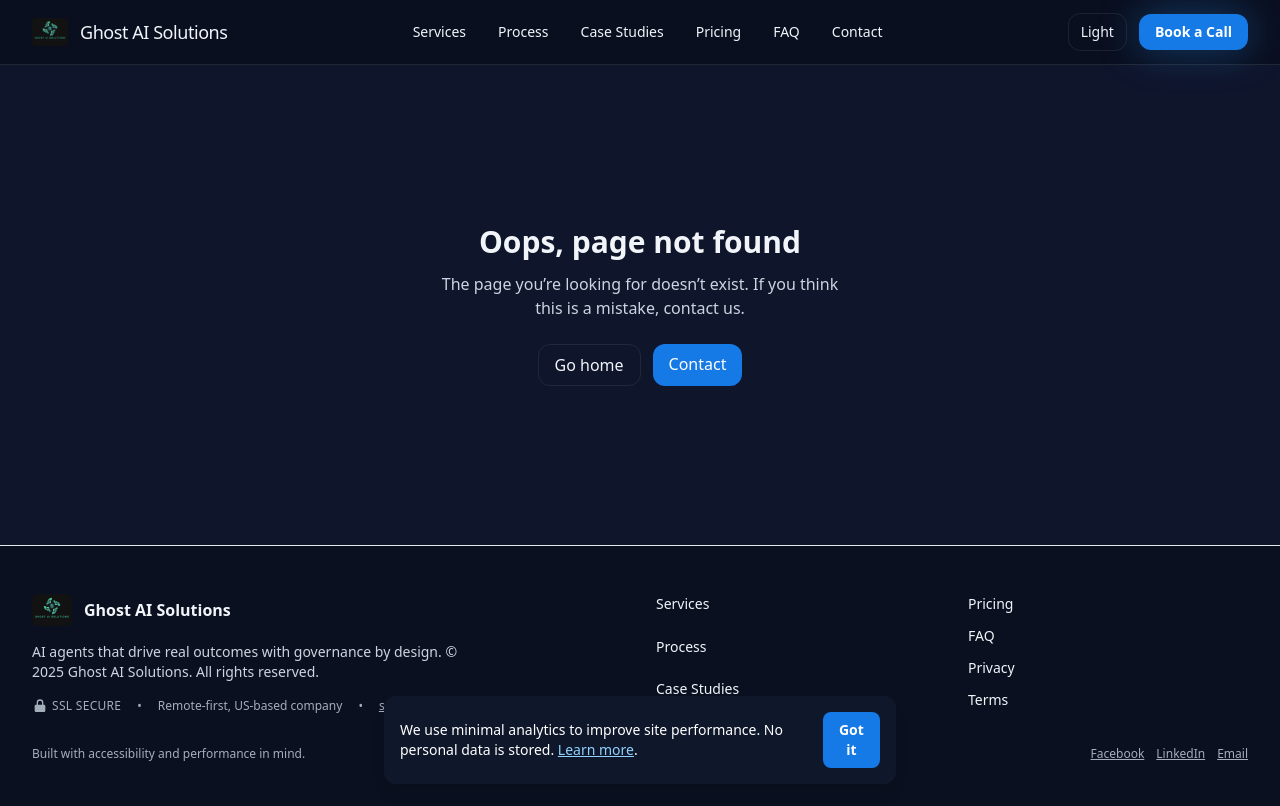
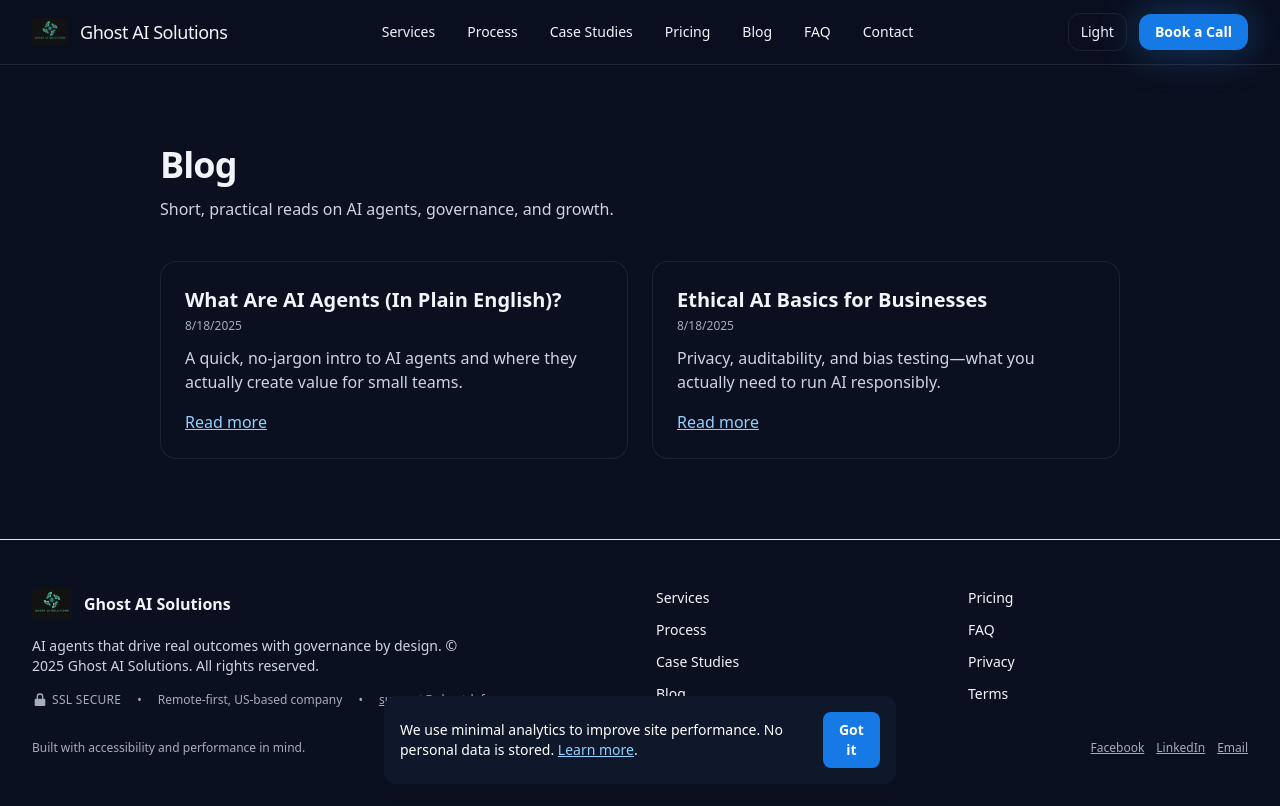
Before and after one commit to burchdad/ghostaisolutions, a Next.js app: page /blog in a window 1280 px wide. Before the commit this address had no page. Shown: the top 806 px of the page. Built offline with nearby package versions, Linux system fonts and the light colour scheme.

Commit message:
Add blog index and related updates

```diff
--- /dev/null
+++ b/app/api/health/route.js
@@ -0,0 +1,6 @@
+export async function GET() {
+  return new Response(JSON.stringify({ ok: true, time: new Date().toISOString() }), {
+    status: 200,
+    headers: { "content-type": "application/json" },
+  });
+}
--- /dev/null
+++ b/app/blog/page.js
@@ -0,0 +1,39 @@
+import Link from "next/link";
+import { posts } from "@/content/posts";
+
+export const metadata = { title: "Blog — Ghost AI Solutions" };
+
+export default function BlogIndex() {
+  return (
+    <section className="py-20">
+      <div className="mx-auto max-w-5xl px-4 sm:px-6 lg:px-8">
+        <h1 className="text-4xl font-extrabold tracking-tight">Blog</h1>
+        <p className="mt-3 text-slate-600 dark:text-slate-300">
+          Short, practical reads on AI agents, governance, and growth.
+        </p>
+
+        <div className="mt-10 grid gap-6 md:grid-cols-2">
+          {posts.map((p) => (
+            <article key={p.slug} className="rounded-2xl border p-6 bg-white dark:bg-slate-900">
+              <h2 className="text-xl font-semibold">
+                <Link href={`/blog/${p.slug}`} className="hover:underline">
+                  {p.title}
+                </Link>
+              </h2>
+              <p className="mt-1 text-xs text-slate-500 dark:text-slate-400">
+                {new Date(p.date).toLocaleDateString()}
+              </p>
+              <p className="mt-3 text-slate-600 dark:text-slate-300">{p.excerpt}</p>
+              <Link
+                href={`/blog/${p.slug}`}
+                className="mt-4 inline-flex text-brand-600 dark:text-brand-300 underline"
+              >
+                Read more
+              </Link>
+            </article>
+          ))}
+        </div>
+      </div>
+    </section>
+  );
+}
--- a/app/sitemap.js
+++ b/app/sitemap.js
@@ -6,6 +6,7 @@ export const runtime = "nodejs"; // ensure Node runtime so fs works
 
 import fs from "fs";
 import path from "path";
+import { posts } from "@/content/posts";
 
 const APP_DIR = path.join(process.cwd(), "app");
 const PAGE_FILENAMES = ["page.js", "page.jsx", "page.tsx", "page.mdx"];
@@ -68,21 +69,27 @@ function discoverRoutes(dir = APP_DIR, rel = "") {
 
 export default async function sitemap() {
   const base =
-    process.env.NEXT_PUBLIC_SITE_URL?.replace(/\/$/, "") ||
-    "https://ghostai.solutions";
+    process.env.NEXT_PUBLIC_SITE_URL?.replace(/\/$/, "") || "https://ghostai.solutions";
 
-  const discovered = discoverRoutes();
-
-  // You can still add any extra canonical routes manually here if needed:
-  // const extras = ["/sitemap.xml"]; // (usually not necessary)
-  // const routes = Array.from(new Set([...discovered, ...extras]));
-
+  const discovered = discoverRoutes(); // from your existing file walker
   const now = new Date().toISOString();
 
-  return discovered.map((route) => ({
+  // concrete blog URLs from content
+  const blogUrls = posts.map((p) => `${base}/blog/${p.slug}`);
+
+  const staticEntries = discovered.map((route) => ({
     url: `${base}${route === "/" ? "" : route}`,
     lastModified: now,
     changeFrequency: route === "/" ? "weekly" : "monthly",
     priority: route === "/" ? 1.0 : 0.7,
   }));
+
+  const blogEntries = blogUrls.map((url) => ({
+    url,
+    lastModified: now,
+    changeFrequency: "monthly",
+    priority: 0.6,
+  }));
+
+  return [...staticEntries, ...blogEntries];
 }
--- a/components/Footer.js
+++ b/components/Footer.js
@@ -47,6 +47,7 @@ export default function Footer(){
             <Link className="hover:text-brand-700" href="/services">Services</Link>
             <Link className="hover:text-brand-700" href="/process">Process</Link>
             <Link className="hover:text-brand-700" href="/work">Case Studies</Link>
+            <Link className="hover:text-brand-700" href="/blog">Blog</Link>
           </nav>
 
           {/* Column 2 */}
--- a/components/Header.js
+++ b/components/Header.js
@@ -41,6 +41,7 @@ export default function Header() {
             <Link className="hover:text-brand-300" href="/process">Process</Link>
             <Link className="hover:text-brand-300" href="/work">Case Studies</Link>
             <Link className="hover:text-brand-300" href="/pricing">Pricing</Link>
+            <Link className="hover:text-brand-300" href="/blog">Blog</Link>
             <Link className="hover:text-brand-300" href="/faq">FAQ</Link>
             <Link className="hover:text-brand-300" href="/contact">Contact</Link>
           </nav>
@@ -86,7 +87,7 @@ export default function Header() {
         }`}
       >
         <div className="mx-auto max-w-7xl px-4 py-4 grid gap-3 text-sm">
-          {["/services", "/process", "/work", "/pricing", "/faq", "/contact"].map(href => (
+          {["/services", "/process", "/work", "/pricing", "/blog","/faq", "/contact"].map(href => (
             <Link key={href} className="py-2" href={href} onClick={() => setOpen(false)}>
               {href.slice(1).replace("-", " ").replace(/\b\w/g, s => s.toUpperCase())}
             </Link>
--- a/package.json
+++ b/package.json
@@ -9,6 +9,7 @@
     "lint": "next lint"
   },
   "dependencies": {
+    "@tailwindcss/typography": "^0.5.16",
     "@vercel/analytics": "^1.5.0",
     "@vercel/speed-insights": "^1.2.0",
     "next": "^14.2.31",
```
Also changed, not shown: 1 other file (tests, documents, lock files or other folders).
